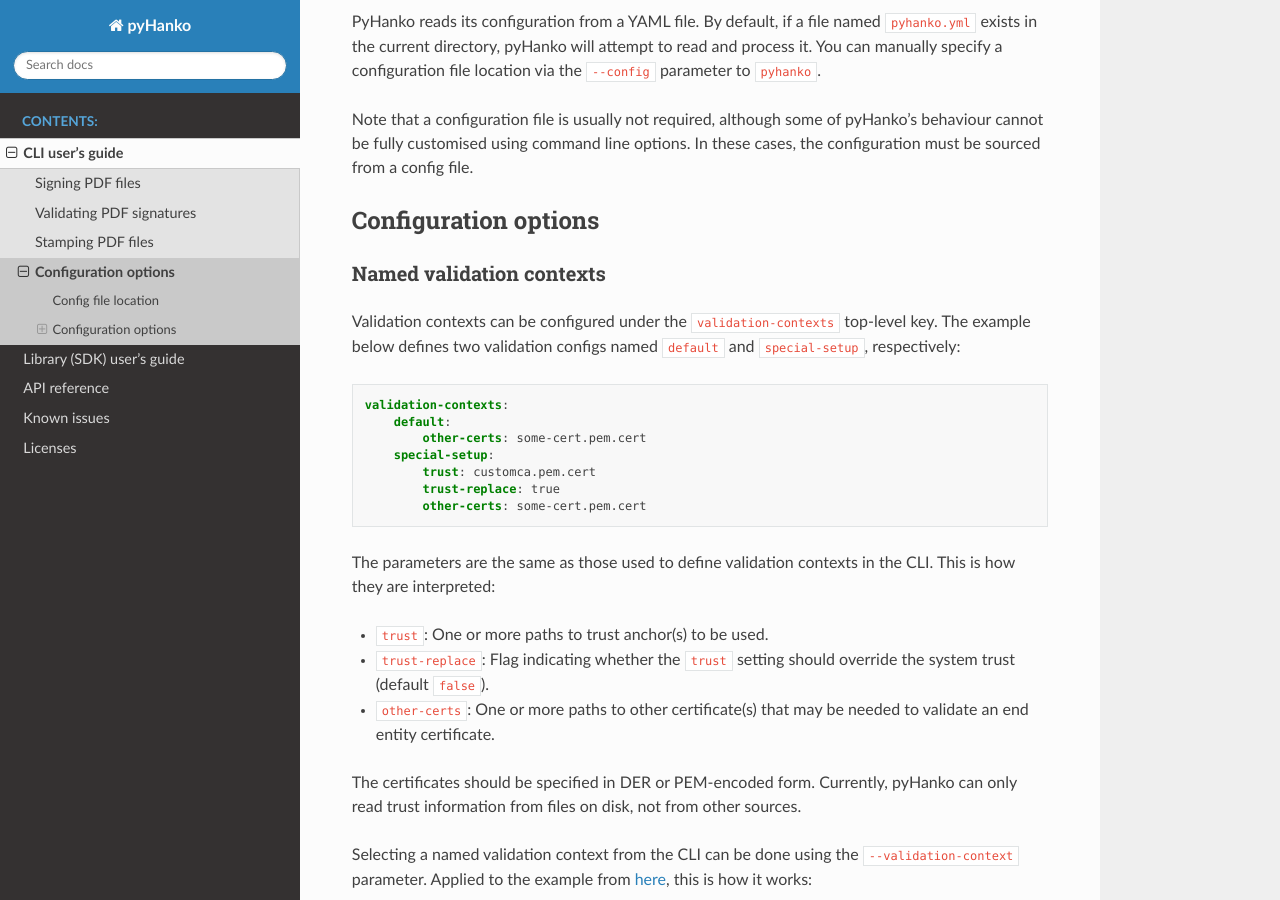
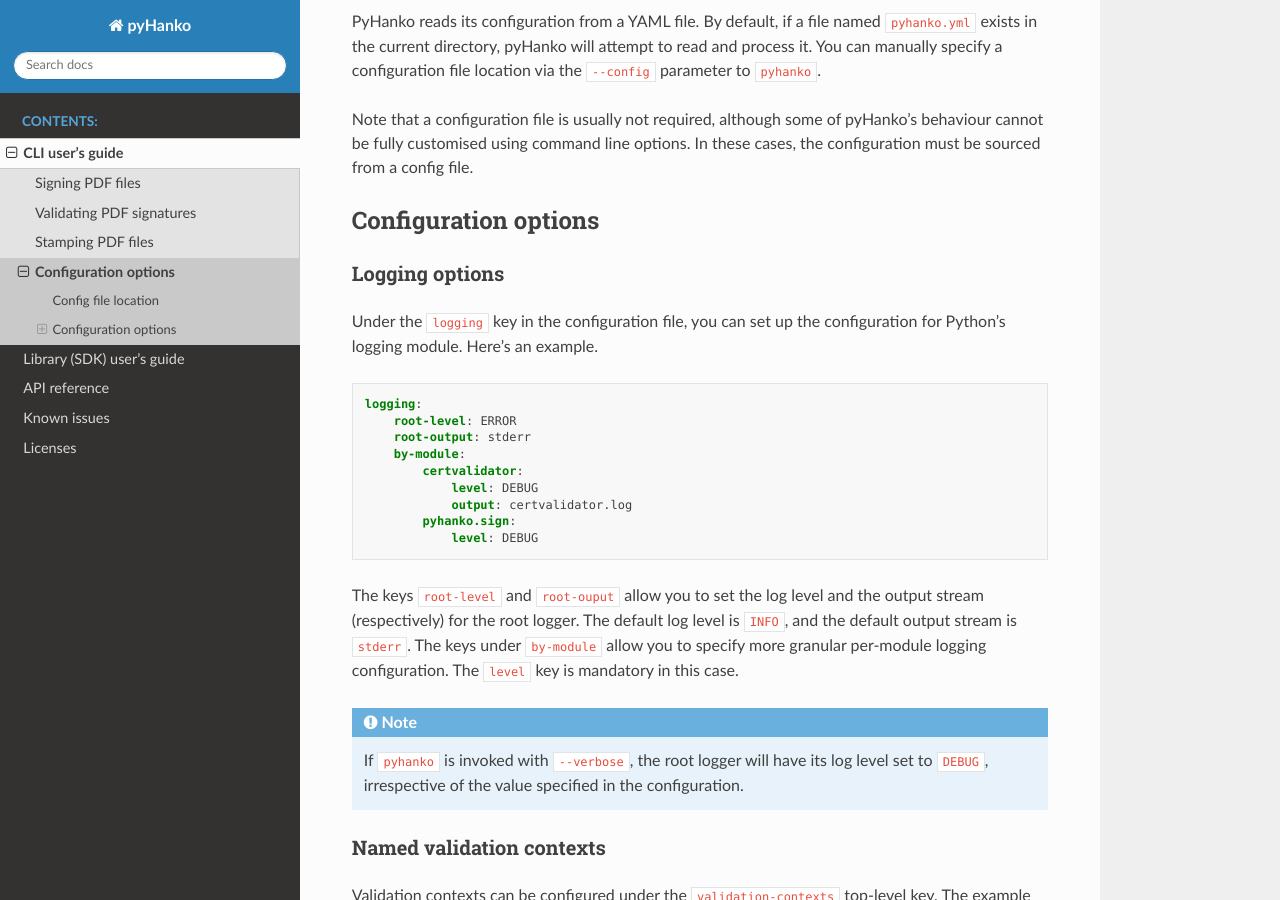
Before and after one commit to MatthiasValvekens/pyHanko, a Sphinx documentation site: the page built from docs/cli-guide/config.rst, in a window 1280 px wide and 900 px high, scrolled down 206 px. Built offline with Sphinx 7.4.7 and the Read the Docs theme 2.0.0, drawn with Linux system fonts in a browser that asks for light colours.

Commit message:
Explain logging setup in docs

```diff
--- a/docs/cli-guide/config.rst
+++ b/docs/cli-guide/config.rst
@@ -17,6 +17,39 @@
 
 Configuration options
 ---------------------
+
+
+Logging options
+^^^^^^^^^^^^^^^
+
+Under the ``logging`` key in the configuration file, you can set up the
+configuration for Python's logging module.
+Here's an example.
+
+.. code-block:: yaml
+
+    logging:
+        root-level: ERROR
+        root-output: stderr
+        by-module:
+            certvalidator:
+                level: DEBUG
+                output: certvalidator.log
+            pyhanko.sign:
+                level: DEBUG
+
+
+The keys ``root-level`` and ``root-ouput`` allow you to set the log level
+and the output stream (respectively) for the root logger.
+The default log level is ``INFO``, and the default output stream is ``stderr``.
+The keys under ``by-module`` allow you to specify more granular
+per-module logging configuration. The ``level`` key is mandatory in this case.
+
+.. note::
+    If ``pyhanko`` is invoked with ``--verbose``, the root logger will have its
+    log level set to ``DEBUG``, irrespective of the value specified
+    in the configuration.
+
 
 .. _config-validation-context:
 
--- a/docs/cli-guide/index.rst
+++ b/docs/cli-guide/index.rst
@@ -20,6 +20,11 @@
     python -m pyhanko --help
 
 This guide will adopt the former calling convention.
+
+You can run ``pyhanko`` in verbose mode by passing the ``--verbose`` flag
+before specifying the subcommand to invoke. ::
+
+    pyhanko --verbose <subcommand>
 
 .. note::
     The CLI portion of pyHanko was implemented using
```
